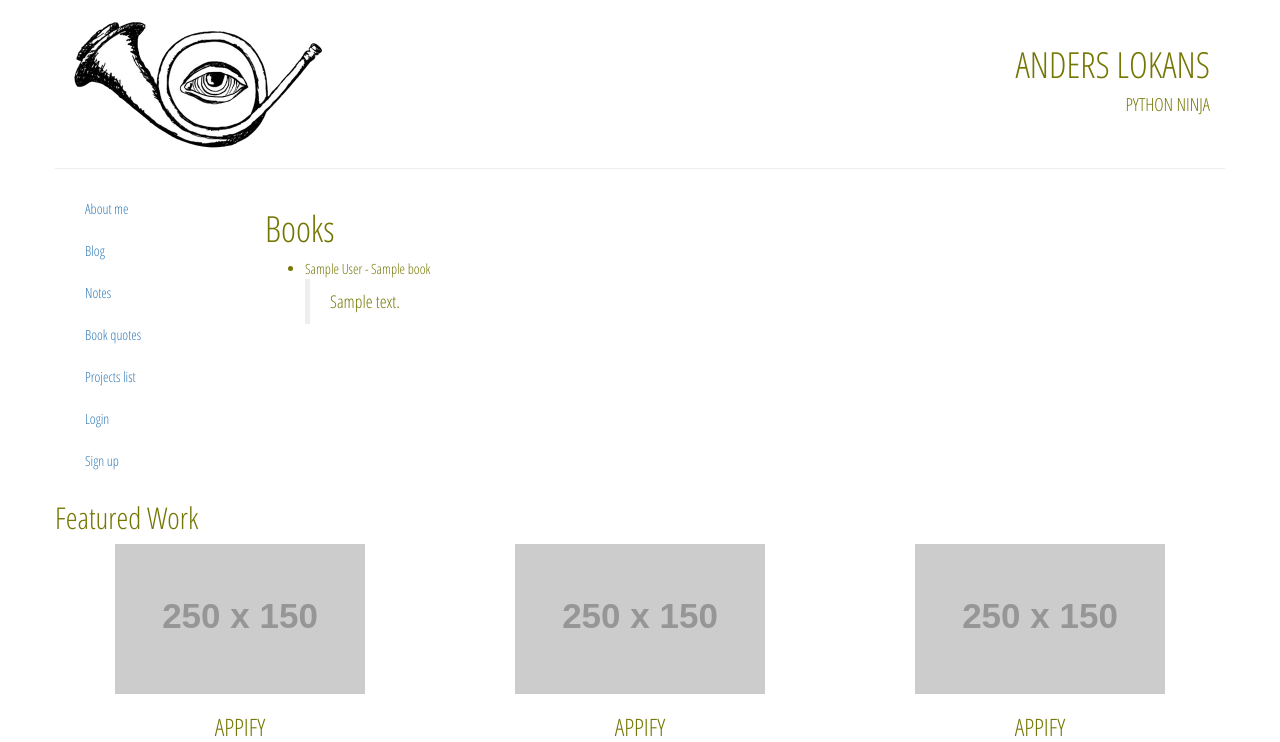
After one commit to MrLokans/portfoliosite, a Django app: page /books in a window 1280 px wide. The commit adds this page. Shown: the top 742 px of the page. Run offline with Django 3.2, Linux system fonts and the light colour scheme; tables that the repository leaves empty hold one stand-in row (values such as "Sample post"); grey boxes labelled with a size stand in for pictures from a placeholder-image service; some libraries are stand-ins or nearby versions.

Commit message:
URLs reafactored a bit. Added rendering of books and notes.

```diff
--- a/personal_site/blog/forms.py
+++ b/personal_site/blog/forms.py
@@ -1,5 +1,4 @@
 from django import forms
-from django.contrib.flatpages.models import FlatPage
 
 from .models import Post
 from tinymce.widgets import TinyMCE
--- a/personal_site/blog/models.py
+++ b/personal_site/blog/models.py
@@ -1,3 +1,6 @@
+import os
+import json
+
 from django.db import models
 from tinymce import models as tinymce_models
 
@@ -18,14 +21,31 @@
 
     author = models.CharField(max_length=300)
     title = models.CharField(max_length=200)
+    percentage = models.IntegerField(default=0)
     tag = models.ManyToManyField(Tag)
 
     def __str__(self):
         return '<Book {}>'.format(self.title)
+
+    @staticmethod
+    def from_json(json_path):
+        assert os.path.exists(json_path)
+        data = []
+        with open(json_path, 'r', encoding='utf-8') as f:
+            data = json.load(f)
+        for book in data.get('books', []):
+            db_book = Book(title=book['title'], percentage=book['percentage'])
+            db_book.save()
+            for note in book.get('notes', []):
+                note = BookNote(text=note['text'], book=db_book)
+                note.save()
+            db_book.save()
+
+    def get_related_notes(self):
+        return BookNote.objects.filter(book=self)
 
 
 class BookNote(models.Model):
 
     book = models.ForeignKey('Book')
     text = models.TextField()
-    type = models.IntegerField()
--- /dev/null
+++ b/personal_site/blog/templates/book_list.html
@@ -0,0 +1,18 @@
+{% extends "base.html" %}
+{% load static %}
+
+{% block content %}
+    <h1>Books</h1>
+    <ul>
+    {% for book in book_data %}
+        <li>{{ book.author }} - {{ book.title }}</li>
+        {% for note in book.get_related_notes %}
+            <blockquote>{{ note.text }}</blockquote>
+        {% empty %}
+            <p>No notes</p>
+        {% endfor %}
+    {% empty %}
+        <li>No books yet.</li>
+    {% endfor %}
+    </ul>
+{% endblock %}
--- a/personal_site/blog/templates/left_menu.html
+++ b/personal_site/blog/templates/left_menu.html
@@ -2,7 +2,7 @@
     <li><a href="{% url 'about_me' %}">About me</a></li>
     <li><a href="/">Blog</a></li>
     <li><a href="{% url 'projects_list' %}">Notes</a></li>
-    <li><a href="{% url 'projects_list' %}">Book quotes</a></li>
+    <li><a href="{% url 'book-list' %}">Book quotes</a></li>
     <li><a href="{% url 'projects_list' %}">Projects list</a></li>
 
     {% if user.is_anonymous %}
--- a/personal_site/blog/urls.py
+++ b/personal_site/blog/urls.py
@@ -1,9 +1,13 @@
 from django.conf.urls import patterns, include, url
 
-from .views import BlogIndex, BlogDetail, BooksIndex
+from .views import HomeView, AboutMeView, ProjectView, BookListView
 
 urlpatterns = patterns(
     '',
-    url(r'^$', BlogIndex.as_view(), name='index'),
-    url(r'^/books$', BooksIndex.as_view(), name='books'),
+    url(r'^$', HomeView.as_view(), name='index'),
+    url(r'about_me$', AboutMeView.as_view(), name="about_me"),
+    url(r'projects$', ProjectView.as_view(), name="projects_list"),
+    url(r'projects/', include('isp_coverage.urls')),
+    url(r'books$', BookListView.as_view(), name="book-list"),
+
 )
--- a/personal_site/blog/views.py
+++ b/personal_site/blog/views.py
@@ -1,7 +1,10 @@
 from django.views.generic import TemplateView
+from django.views.generic.list import ListView
+
 from django.shortcuts import render, redirect
 
 from .forms import FlatPageForm
+from .models import Book
 
 
 class HomeView(TemplateView):
@@ -49,3 +52,12 @@
 
     def post(self, request, *args, **kwargs):
         pass
+
+
+class BookListView(ListView):
+
+    model = Book
+    context_object_name = 'book_data'
+    import os
+    print(os.getcwd())
+    template_name = 'book_list.html'
--- a/personal_site/personal_site/urls.py
+++ b/personal_site/personal_site/urls.py
@@ -1,15 +1,15 @@
 from django.conf.urls import include, url
 from django.contrib import admin
 
-from blog.views import HomeView, AboutMeView, ProjectView, LoginView, LogoutView, SignUpView
+from blog.views import LoginView, LogoutView, SignUpView
 
 urlpatterns = [
     url(r'^tinymce/', include('tinymce.urls')),
     url(r'^admin/', include(admin.site.urls)),
-    url(r'^$', HomeView.as_view(), name="home"),
-    url(r'^about_me$', AboutMeView.as_view(), name="about_me"),
-    url(r'^projects$', ProjectView.as_view(), name="projects_list"),
-    url(r'^projects/', include('isp_coverage.urls')),
+
+    url(r'^', include('blog.urls')),
+    # url(r'^$', HomeView.as_view(), name="home"),
     url(r'^login$', LoginView.as_view(), name="login"),
     url(r'^signup$', SignUpView.as_view(), name="signup"),
+
 ]
```
Also changed, not shown: personal_site/blog/migrations/0002_auto_20160124_0815.py (added), personal_site/blog/migrations/0003_remove_booknote_type.py (added), personal_site/isp_coverage/migrations/0001_initial.py (added).
